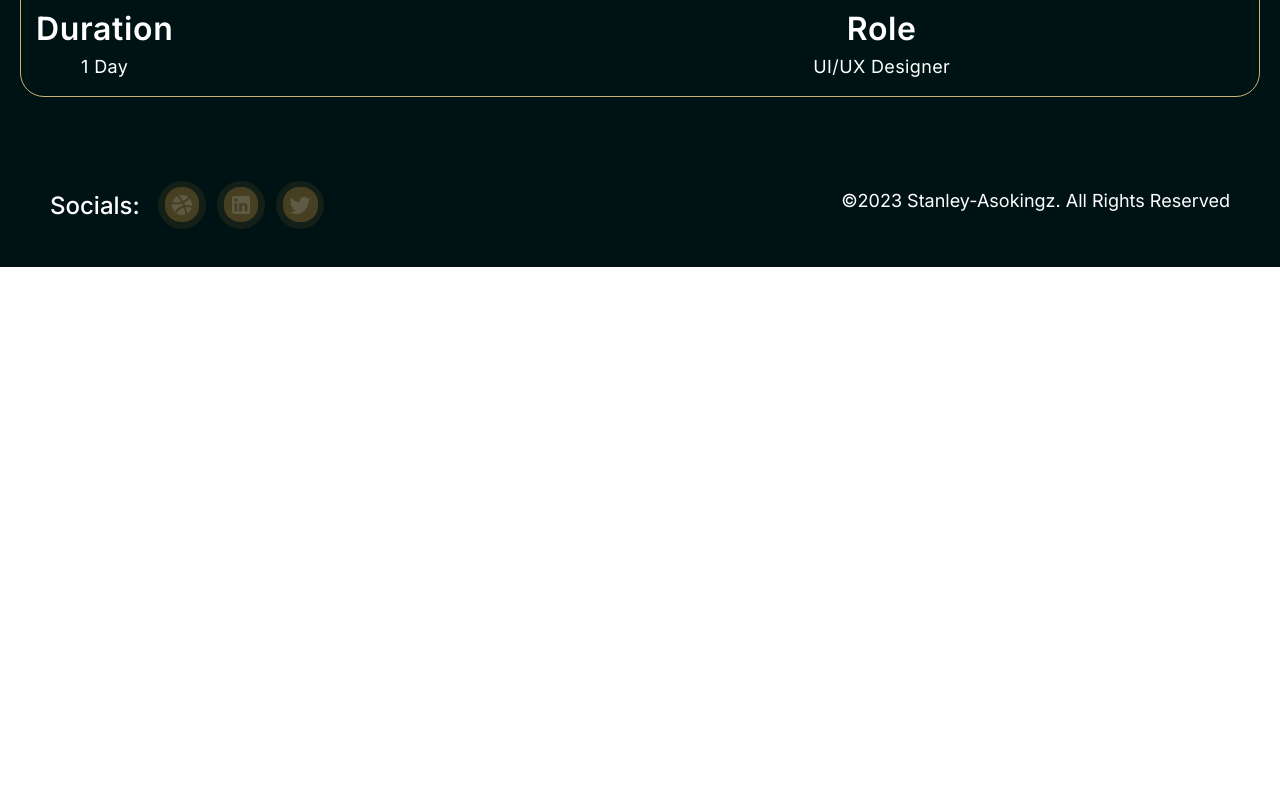
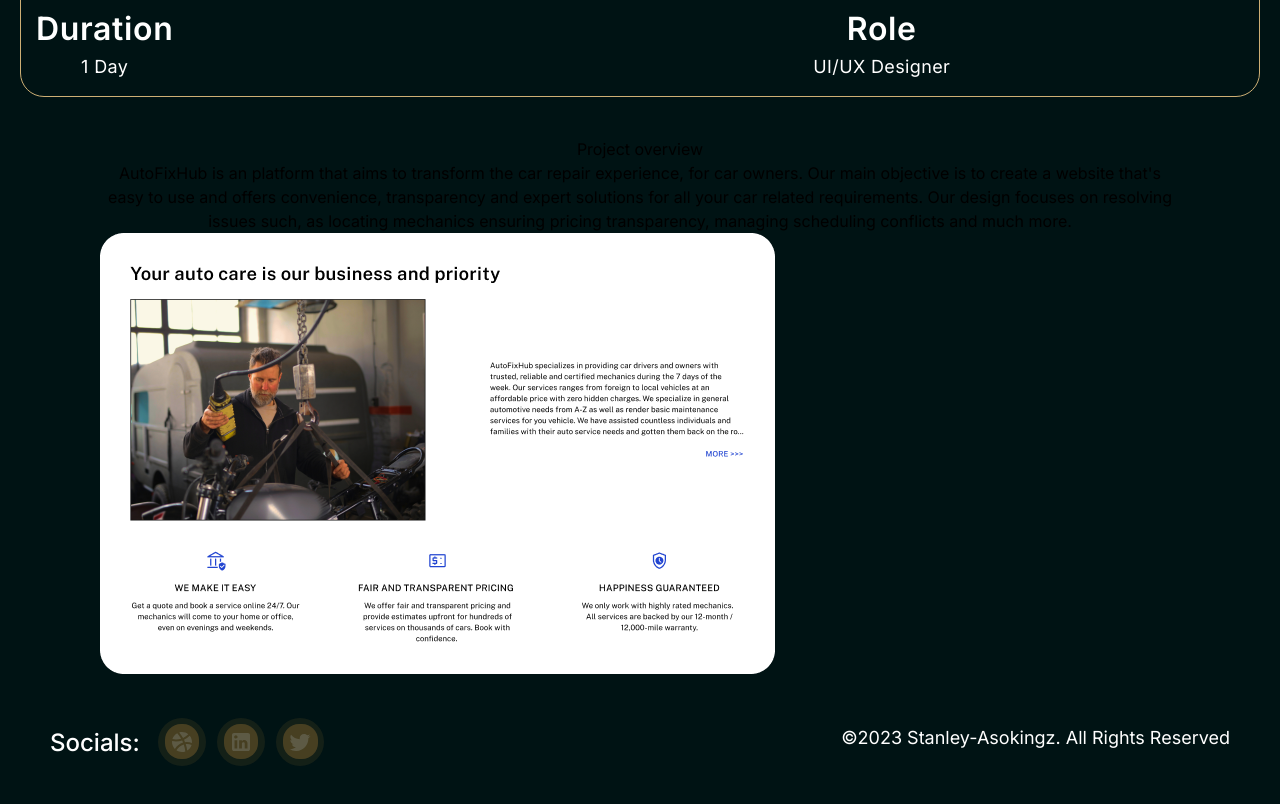
Before and after one commit to Maxwell011/portfolio-design, a Next.js app: page /Autofixhub in a window 1280 px wide. Shown: the part 1260-2064 px from the top of the page. Before the commit the page ends 1527 px from the top, so only its background shows below. Built offline with nearby package versions, Linux system fonts and the light colour scheme.

Commit message:
Added project details

```diff
--- a/src/app/Autofixhub/page.tsx
+++ b/src/app/Autofixhub/page.tsx
@@ -61,6 +61,26 @@ export default function AutoFixHub() {
             </div>
           </div>
         </div>
+        <div>
+          <h2>Project overview</h2>
+          <p>
+            AutoFixHub is an platform that aims to transform the car repair
+            experience, for car owners. Our main objective is to create a
+            website that's easy to use and offers convenience, transparency and
+            expert solutions for all your car related requirements. Our design
+            focuses on resolving issues such, as locating mechanics ensuring
+            pricing transparency, managing scheduling conflicts and much more.
+          </p>
+          <div>
+            <Image
+              src="/Frame 34050.png"
+              width={675}
+              height={441}
+              alt="work image"
+              className=""
+            />
+          </div>
+        </div>
       </section>
     </section>
   );
```
